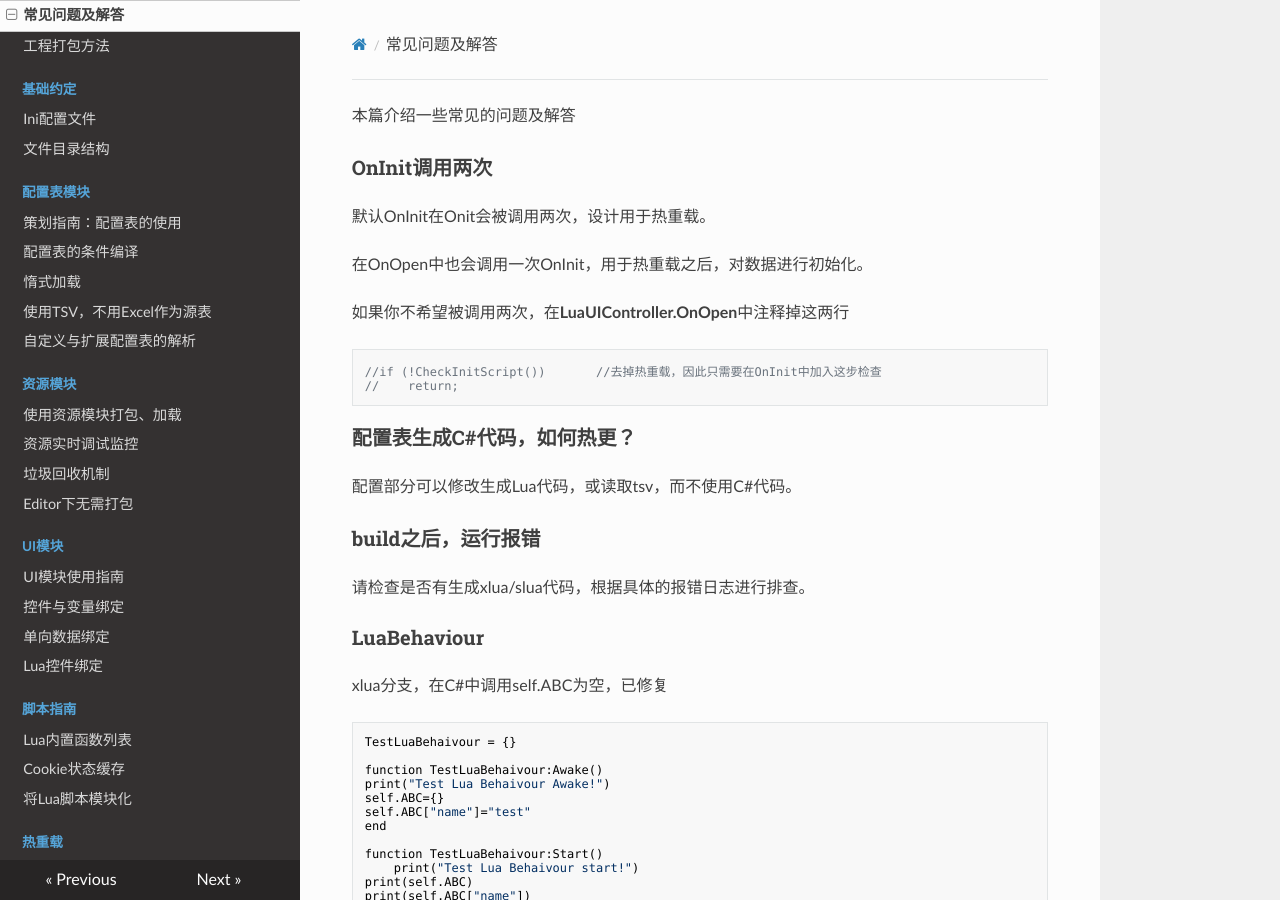
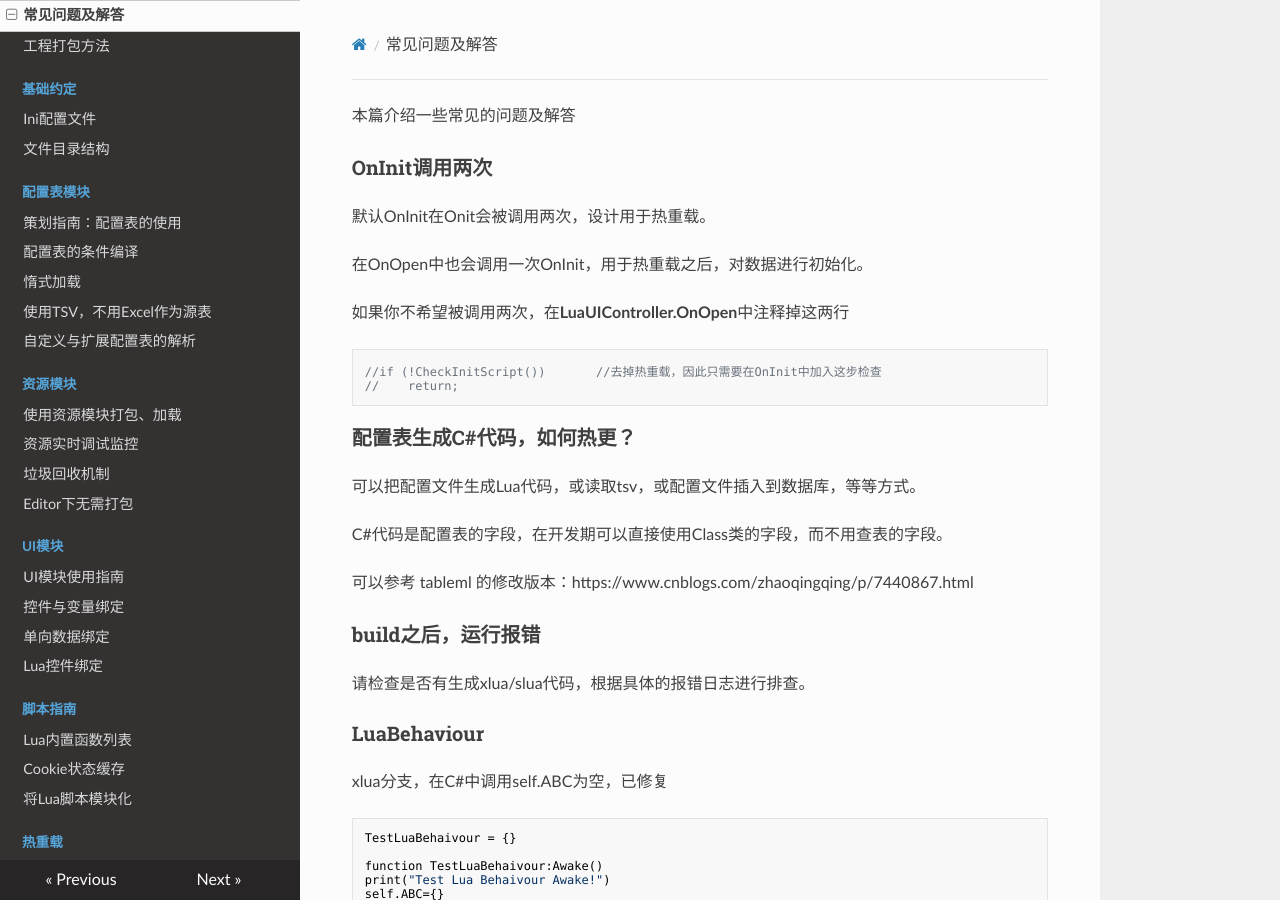
Before and after one commit to mr-kelly/KSFramework, an MkDocs documentation site: the page built from docs/faq.md, in a window 1280 px wide and 900 px high. Built offline with MkDocs 1.6.1, drawn with Linux system fonts in a browser that asks for light colours; nearby versions of some CDN libraries; old or Windows-style settings are respelled for this version of MkDocs; some of the changed text lies outside the part shown.

Commit message:
添加日志报错解决方法

```diff
--- a/docs/faq.md
+++ b/docs/faq.md
@@ -15,7 +15,11 @@
 
 ### 配置表生成C#代码，如何热更？
 
-配置部分可以修改生成Lua代码，或读取tsv，而不使用C#代码。
+可以把配置文件生成Lua代码，或读取tsv，或配置文件插入到数据库，等等方式。
+
+C#代码是配置表的字段，在开发期可以直接使用Class类的字段，而不用查表的字段。
+
+可以参考 tableml 的修改版本：https://www.cnblogs.com/zhaoqingqing/p/7440867.html
 
 
 
@@ -94,3 +98,11 @@
 
 
 更多xlua相关的知识，可以查看xlua的官方文档
+
+## 遇到报错
+
+> 问题：TargetException: Non-static field reqires a target
+>
+> 调用堆栈 KEngine.Log.Logger
+>
+> 解决办法：游戏启动时，打开Unity的日志窗口(Console界面)，因为添加了双击日志跳转到Lua文件中
```
